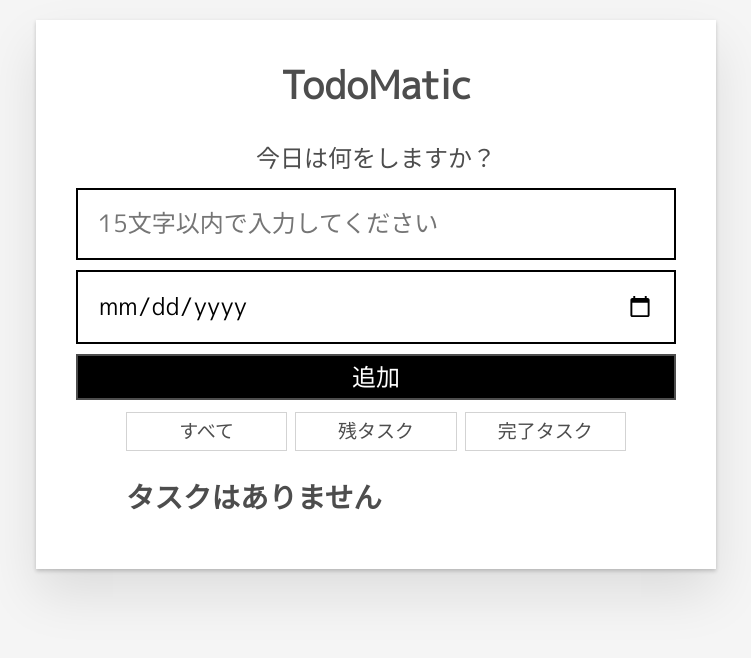
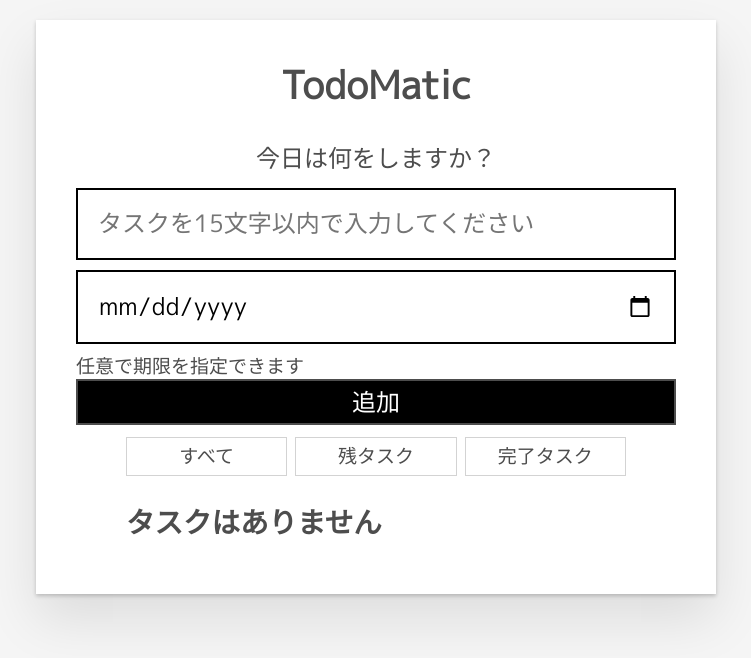
Before and after one commit to nihonium/__todoApp250416, a React (Vite) app in the folder moz-todo-react/: page / in a window 1280 px wide. Shown: the top 658 px of the page, without its empty margins (264-1015 px from the left). Built offline with nearby package versions, Linux system fonts and the light colour scheme.

Commit message:
placeholder修正 コメントアウト修正

```diff
--- a/moz-todo-react/src/components/Form.jsx
+++ b/moz-todo-react/src/components/Form.jsx
@@ -13,6 +13,14 @@ function Form(props) {
     }
 
     function handleChangeDate(event) {
+        const placeholder = document.querySelector('#placeholder');
+        // プレースホルダーの表示/非表示を切り替え
+        if (event.target.value) {
+            placeholder.style.display = 'none';
+        } else {
+            placeholder.style.display = 'block';
+        }
+
         const value = event.target.value;
         setDueDate(value);
     }
@@ -24,8 +32,7 @@ function Form(props) {
     };
 
     const handleBlurDate = (e) => {
-        const error = validateForm(e.target.value);
-        if (error) return;
+        console.log("Date input blurred");
     };
 
     function handleSubmit(event) {
@@ -37,6 +44,17 @@ function Form(props) {
         setNameError('');
         setDueDate("");
     }
+
+    // 日付入力欄のプレースホルダー設定
+    document.addEventListener('DOMContentLoaded', () => {
+        console.log('DOMContentLoaded');
+        const placeholder = document.querySelector('#placeholder');
+        const dateInput = document.querySelector('#new-date-input');
+
+        dateInput.addEventListener('focus', () => {
+            placeholder.style.display = 'none';
+        });
+    });
 
     return (
         <form onSubmit={handleSubmit}>
@@ -54,7 +72,7 @@ function Form(props) {
                 value={name}
                 onBlur={handleBlurName}
                 onChange={handleChangeName}
-                placeholder="15文字以内で入力してください"
+                placeholder="タスクを15文字以内で入力してください"
             />
             <input
                 type="date"
@@ -63,9 +81,9 @@ function Form(props) {
                 value={dueDate}
                 onBlur={handleBlurDate}
                 onChange={handleChangeDate}
-                placeholder="任意：期限を選択してください"
                 min={new Date().toISOString().split("T")[0]} // 今日の日付を最小値に設定
             />
+            <span id="placeholder">任意で期限を指定できます</span>
             {nameError && <p>{nameError}</p>}
             <button type="submit" className="btn btn__primary btn__lg" disabled={nameError}>
                 追加
--- a/moz-todo-react/src/components/Todo.jsx
+++ b/moz-todo-react/src/components/Todo.jsx
@@ -42,7 +42,7 @@ function Todo(props) {
             value={newName}
             onBlur={handleBlur}
             onChange={handleChange}
-            placeholder="15文字以内で入力してください"
+            placeholder="タスクを15文字以内で入力してください"
         />
         {nameError && <p>{nameError}</p>}
       </div>
@@ -62,6 +62,9 @@ function Todo(props) {
       </div>
     </form>
   );
+
+  // 期限切れ処理
+  // 過去の日付が設定されている場合、赤色で表示
   const isOverdue = new Date(props.dueDate) < new Date() && !props.completed;
 
   const viewTemplate = (
```
